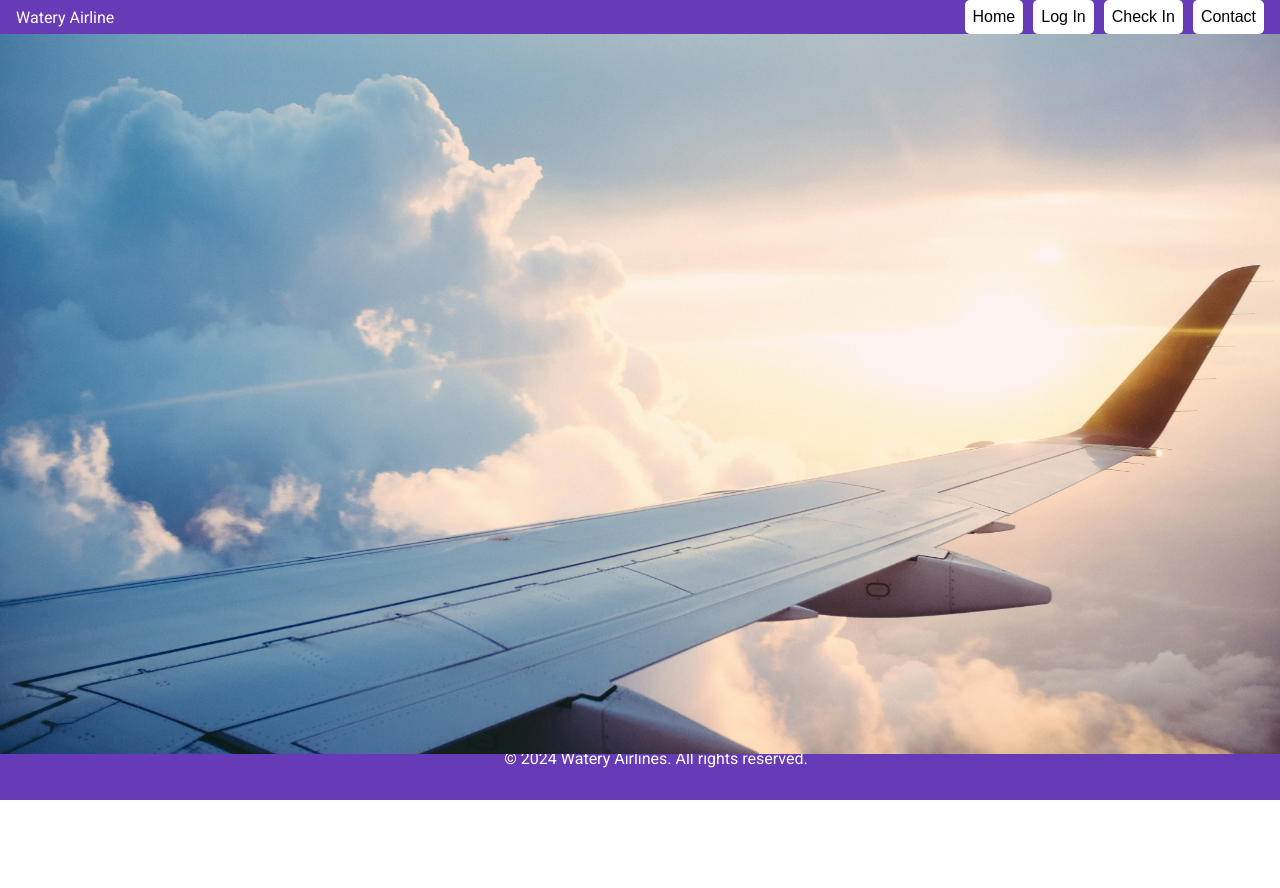
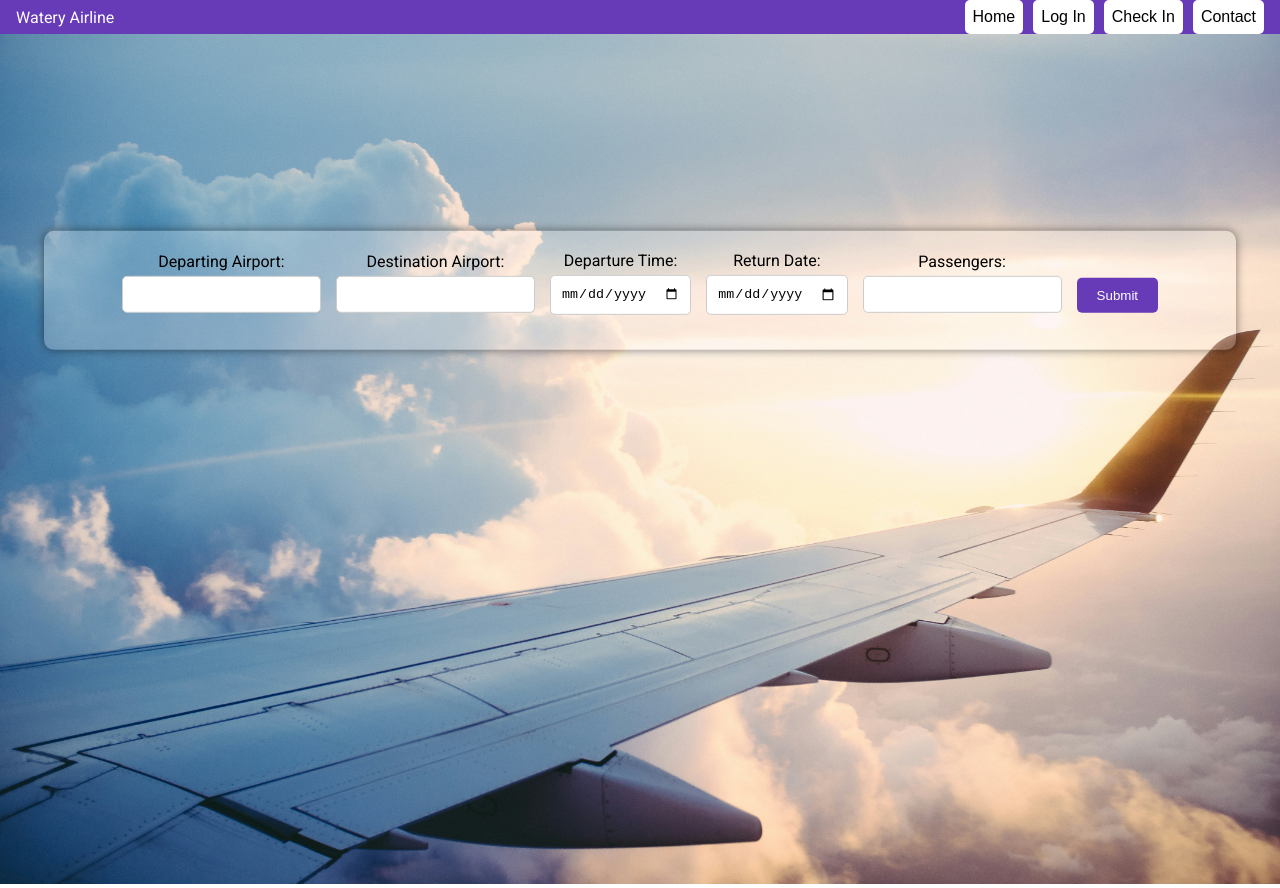
Before and after one commit to cchw01/Practica2024, an Angular app in the folder Frontend/: page / in a window 1280 px wide. Before the commit the page ends 834 px from the top, so only its background shows below. Built offline with nearby package versions, Linux system fonts and the light colour scheme.

Commit message:
added widget

```diff
--- a/Frontend/src/app/menu-items/home-page/home-page.component.css
+++ b/Frontend/src/app/menu-items/home-page/home-page.component.css
@@ -1,15 +1,62 @@
-div {
-    width: 100%;
-    height: 100vh;
-    overflow: hidden;
-    position: relative;
-  }
+.container {
+  position: relative;
+  text-align: center;
+  color: white;
+}
 
-  img {
-    width: 100%;
-    height: 90%;
-    object-fit: cover;
-    position: absolute;
-    top: 0;
-    left: 0;
-  }
+.container img {
+  width: 100%;
+  height: auto;
+}
+
+.overlay {
+  position: absolute;
+  top: 30%;
+  left: 50%;
+  transform: translate(-50%, -50%);
+  width: 90%;
+
+  height: auto;
+  background-color: rgba(255, 255, 255, 0.218);
+  padding: 20px;
+  border-radius: 10px;
+  box-shadow: 0 0 10px rgba(0, 0, 0, 0.5);
+  display: flex;
+  flex-wrap: wrap;
+  justify-content: center;
+  align-items: center;
+  gap: 15px;
+}
+
+.form-group {
+  display: flex;
+  flex-direction: column;
+  align-items: center;
+  margin-bottom: 15px;
+}
+
+label {
+  display: block;
+  margin-bottom: 5px;
+  color:black
+}
+
+input {
+  padding: 10px;
+  border: 1px solid #ccc;
+  border-radius: 5px;
+}
+
+button {
+  padding: 10px 20px;
+  border: none;
+  border-radius: 5px;
+  background-color: #673ab7;
+  color: white;
+  cursor: pointer;
+  margin-top: 10px;
+}
+
+button:hover {
+  background-color: #c499e9;
+}
--- a/Frontend/src/app/menu-items/home-page/home-page.component.html
+++ b/Frontend/src/app/menu-items/home-page/home-page.component.html
@@ -1,3 +1,26 @@
-<div >
-    <img  src="../../../assets/images/background-image.jpg" alt="background image"/>
+<div class="container">
+  <img src="../../../assets/images/background-image.jpg" alt="background image" />
+  <div class="overlay">
+    <div class="form-group">
+      <label for="departingAirport">Departing Airport:</label>
+      <input type="text" id="departingAirport" (input)="onInputChange($event, 'departingAirport')" required>
+    </div>
+    <div class="form-group">
+      <label for="destinationAirport">Destination Airport:</label>
+      <input type="text" id="destinationAirport" (input)="onInputChange($event, 'destinationAirport')" required>
+    </div>
+    <div class="form-group">
+      <label for="departingTime">Departure Time:</label>
+      <input type="date" id="departingTime" (input)="onInputChange($event, 'departingTime')" required>
+    </div>
+    <div class="form-group">
+      <label for="returnTime">Return Date:</label>
+      <input type="date" id="returnTime" (input)="onInputChange($event, 'returnTime')">
+    </div>
+    <div class="form-group">
+      <label for="passengers">Passengers:</label>
+      <input type="number" id="passengers" (input)="onInputChange($event, 'passengers')" min="1" required>
+    </div>
+    <button (click)="onSubmit()">Submit</button>
   </div>
+</div>
--- a/Frontend/src/app/menu-items/home-page/home-page.component.ts
+++ b/Frontend/src/app/menu-items/home-page/home-page.component.ts
@@ -3,8 +3,24 @@ import { Component } from '@angular/core';
 @Component({
   selector: 'app-home-page',
   templateUrl: './home-page.component.html',
-  styleUrl: './home-page.component.css'
+  styleUrl: './home-page.component.css',
 })
 export class HomePageComponent {
+  formData: { [key: string]: any } = {
+    departingairport: '',
+    destinationAirport: '',
+    departingTime: '',
+    returnTime: '',
+    passengers: 1,
+  };
 
+  onInputChange(event: Event, field: string) {
+    const target = event.target as HTMLInputElement;
+    this.formData[field] = target.value;
+  }
+
+  onSubmit() {
+    // Logica pentru submit
+    console.log(this.formData);
+  }
 }
```
